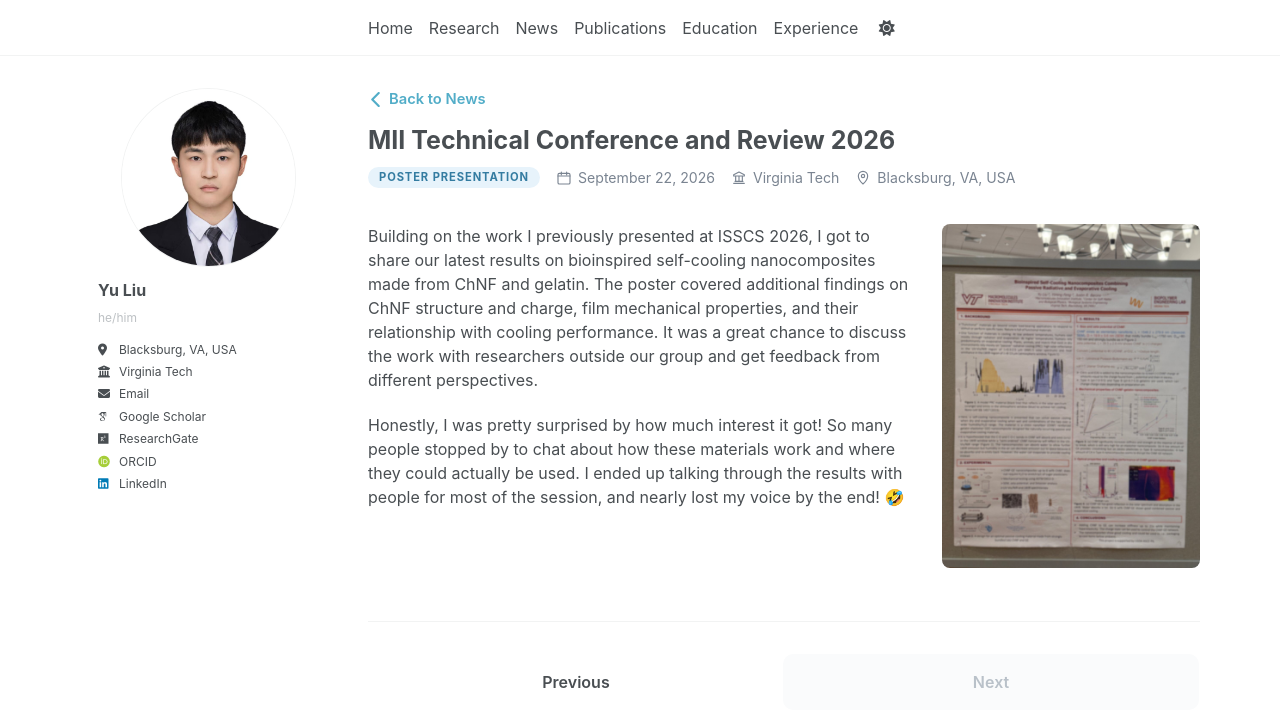
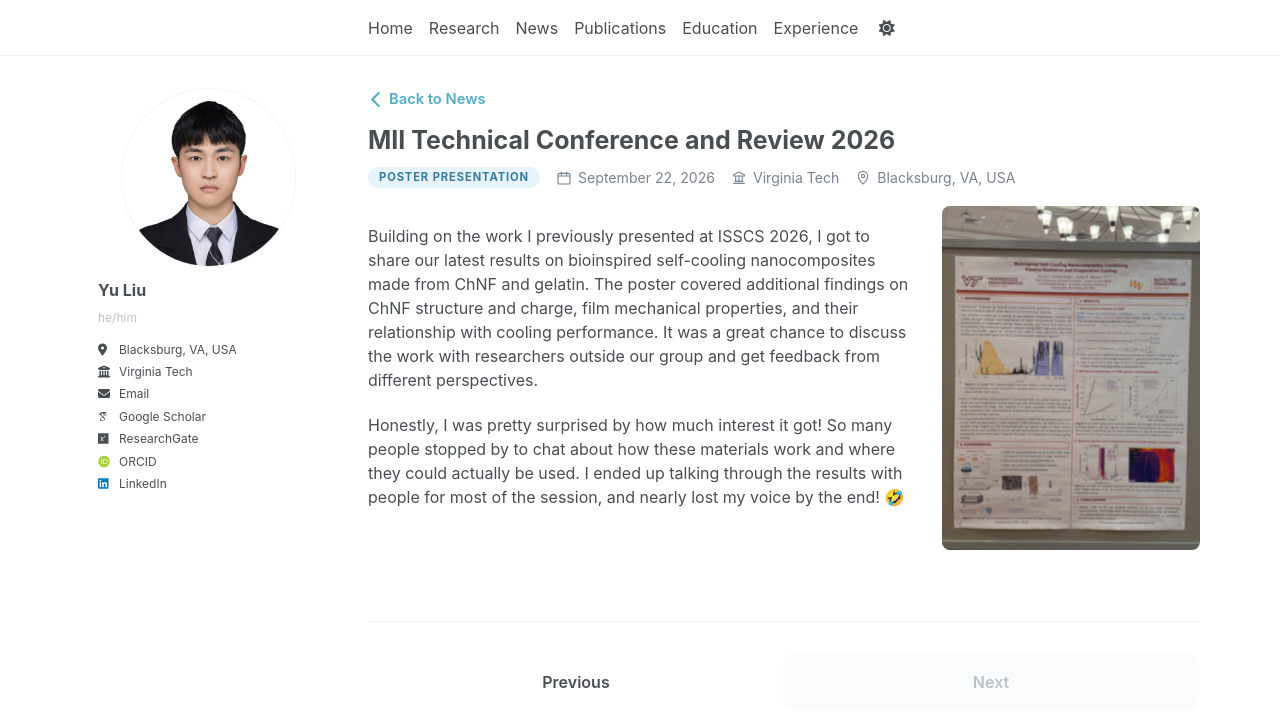
Before and after one commit to yuliu0322/yuliu0322.github.io, a Jekyll site: the page built from _talks/2026-09-21-MII Technical Conference and Review.md, in a window 1280 px wide. Shown: the top 727 px of the page. Built offline with Jekyll 4.4.1, drawn with Linux system fonts in a browser that asks for light colours; some web fonts are replaced; a script bundle is joined from its source files by our own code; library files that are not in the unit come from our copies.

Commit message:
Update 2026-09-21-MII Technical Conference and Review.md

```diff
--- a/_talks/2026-09-21-MII Technical Conference and Review.md
+++ b/_talks/2026-09-21-MII Technical Conference and Review.md
@@ -21,12 +21,12 @@ event_url: "https://mii.vt.edu/outreach/technical-conference-review.html"
     </p>
   </div>
 
-  <div style="flex: 0 0 31%; margin: 0; padding: 0;">
+  <div style="flex: 0 0 31%; transform: translateY(-18px);">
     <img
       src="{{ '/images/mii-photo-1.jpg' | relative_url }}"
       alt="Poster presented at MII Technical Conference and Review 2026"
       loading="eager"
-      style="width: 100%; height: auto; display: block; margin: 0; padding: 0; border-radius: 8px;"
+      style="width: 100%; height: auto; display: block; margin: 0; border-radius: 8px;"
     >
   </div>
 
```
